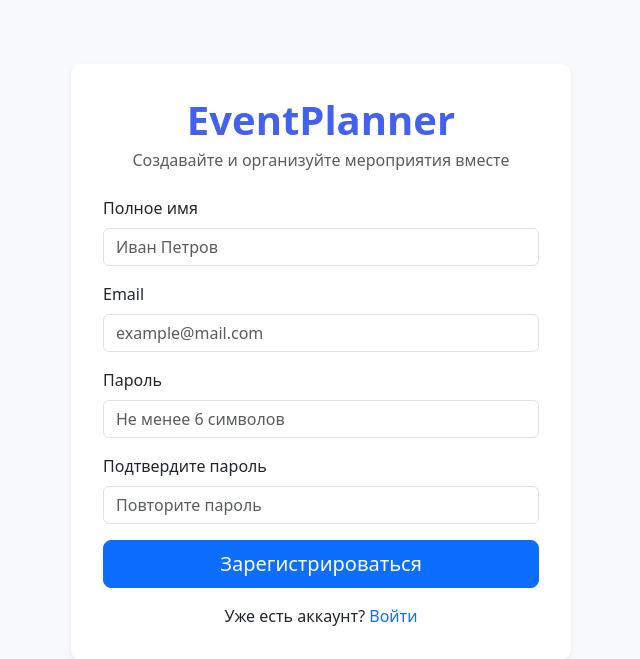
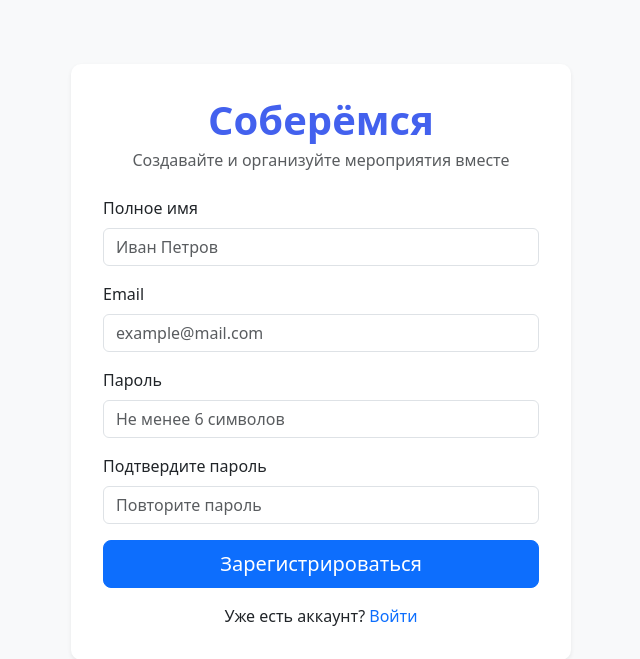
Before and after one commit to Sandkek/Event-Planner, a Flask app: page /register in a window 1280 px wide. Shown: the top 659 px of the page, without its empty margins (319-959 px from the left). Run offline with Flask 3, Linux system fonts and the light colour scheme.

Commit message:
Renaming

```diff
--- a/services/email_service.py
+++ b/services/email_service.py
@@ -4,16 +4,16 @@ from extensions import mail
 
 def send_event_update_email(to_email, event_title, message_text):
     msg = Message(
-        subject=f'EventPlanner: изменено мероприятие «{event_title}»',
+        subject=f'Соберёмся: изменено мероприятие «{event_title}»',
         recipients=[to_email],
         body=f'''Здравствуйте!
 
 {message_text}
 
-Откройте EventPlanner, чтобы посмотреть актуальную информацию о мероприятии.
+Откройте Соберёмся, чтобы посмотреть актуальную информацию о мероприятии.
 
 С уважением,
-EventPlanner
+Соберёмся
 '''
     )
 
--- a/static/components/footer.html
+++ b/static/components/footer.html
@@ -1,7 +1,7 @@
 <footer class="app-footer">
   <div class="container text-center py-3">
     <span class="text-muted">
-      EventPlanner · Разработано в рамках ВКР ТПУ, 2026
+      Соберёмся · Разработано в рамках ВКР ТПУ, 2026
     </span>
   </div>
 </footer>
--- a/static/components/navbar.html
+++ b/static/components/navbar.html
@@ -1,7 +1,7 @@
 <!-- navbar.html -->
 <nav class="navbar navbar-expand-lg app-navbar sticky-top">
   <div class="container">
-    <a class="navbar-brand" href="/">EventPlanner</a>
+    <a class="navbar-brand" href="/">Соберёмся</a>
     <div class="d-flex align-items-center" id="authNav">
       <!-- Содержимое будет вставлено через JS -->
     </div>
--- a/static/js/pages/event.js
+++ b/static/js/pages/event.js
@@ -563,7 +563,7 @@ document.addEventListener('DOMContentLoaded', async () => {
     return;
   }
 
-  document.getElementById('pageTitle').textContent = `${event.title} — EventPlanner`;
+  document.getElementById('pageTitle').textContent = `${event.title} — Соберёмся`;
   document.getElementById('eventTitle').textContent = event.title;
   document.getElementById('eventDate').textContent = formatFullDate(event.date);
   document.getElementById('eventLocation').textContent = event.location;
--- a/static/js/ui/navbar.js
+++ b/static/js/ui/navbar.js
@@ -18,7 +18,7 @@ export async function loadNavbar() {
     document.body.insertAdjacentHTML('afterbegin', `
       <nav class="navbar navbar-expand-lg app-navbar sticky-top">
         <div class="container">
-          <a class="navbar-brand" href="/">EventPlanner</a>
+          <a class="navbar-brand" href="/">Соберёмся</a>
           <div class="d-flex align-items-center" id="authNav"></div>
         </div>
       </nav>
--- a/templates/admin.html
+++ b/templates/admin.html
@@ -2,7 +2,7 @@
 <html lang="ru">
 <head>
   <meta charset="UTF-8">
-  <title>Админ-панель — EventPlanner</title>
+  <title>Админ-панель — Соберёмся</title>
 
   <link rel="stylesheet" href="https://cdn.jsdelivr.net/npm/bootstrap@5.3.3/dist/css/bootstrap.min.css">
   <link rel="stylesheet" href="/static/css/base.css">
--- a/templates/calendar.html
+++ b/templates/calendar.html
@@ -3,7 +3,7 @@
 <head>
   <meta charset="UTF-8" />
   <meta name="viewport" content="width=device-width, initial-scale=1.0" />
-  <title>Календарь событий — EventPlanner</title>
+  <title>Календарь событий — Соберёмся</title>
 
   <link href="https://cdn.jsdelivr.net/npm/bootstrap@5.3.3/dist/css/bootstrap.min.css" rel="stylesheet" />
   <link rel="stylesheet" href="https://cdn.jsdelivr.net/npm/bootstrap-icons@1.11.3/font/bootstrap-icons.min.css">
--- a/templates/create-event.html
+++ b/templates/create-event.html
@@ -3,7 +3,7 @@
 <head>
   <meta charset="UTF-8" />
   <meta name="viewport" content="width=device-width, initial-scale=1.0" />
-  <title>Создать мероприятие — EventPlanner</title>
+  <title>Создать мероприятие — Соберёмся</title>
 
   <!-- Bootstrap 5 -->
   <link href="https://cdn.jsdelivr.net/npm/bootstrap@5.3.3/dist/css/bootstrap.min.css" rel="stylesheet" />
--- a/templates/edit-event.html
+++ b/templates/edit-event.html
@@ -3,7 +3,7 @@
 <head>
   <meta charset="UTF-8" />
   <meta name="viewport" content="width=device-width, initial-scale=1.0" />
-  <title>Редактировать мероприятие — EventPlanner</title>
+  <title>Редактировать мероприятие — Соберёмся</title>
 
   <!-- Bootstrap 5 -->
   <link href="https://cdn.jsdelivr.net/npm/bootstrap@5.3.3/dist/css/bootstrap.min.css" rel="stylesheet" />
--- a/templates/event.html
+++ b/templates/event.html
@@ -3,7 +3,7 @@
 <head>
   <meta charset="UTF-8" />
   <meta name="viewport" content="width=device-width, initial-scale=1.0" />
-  <title id="pageTitle">Мероприятие — EventPlanner</title>
+  <title id="pageTitle">Мероприятие — Соберёмся</title>
 
   <!-- Bootstrap 5 CSS -->
   <link
--- a/templates/index.html
+++ b/templates/index.html
@@ -3,7 +3,7 @@
 <head>
   <meta charset="UTF-8" />
   <meta name="viewport" content="width=device-width, initial-scale=1.0" />
-  <title>EventPlanner — Найдите своё сообщество</title>
+  <title>Соберёмся — Найдите своё сообщество</title>
 
   <link
     href="https://cdn.jsdelivr.net/npm/bootstrap@5.3.3/dist/css/bootstrap.min.css"
--- a/templates/login.html
+++ b/templates/login.html
@@ -6,7 +6,7 @@
   <meta charset="UTF-8" />
   <meta name="viewport" content="width=device-width, initial-scale=1.0"/>
 
-  <title>Вход | EventPlanner</title>
+  <title>Вход | Соберёмся</title>
 
   <link
     href="https://cdn.jsdelivr.net/npm/bootstrap@5.3.3/dist/css/bootstrap.min.css"
--- a/templates/profile.html
+++ b/templates/profile.html
@@ -3,7 +3,7 @@
 <head>
   <meta charset="UTF-8" />
   <meta name="viewport" content="width=device-width, initial-scale=1.0" />
-  <title>Мой профиль — EventPlanner</title>
+  <title>Мой профиль — Соберёмся</title>
 
   <!-- Bootstrap 5 -->
   <link href="https://cdn.jsdelivr.net/npm/bootstrap@5.3.3/dist/css/bootstrap.min.css" rel="stylesheet" />
--- a/templates/register.html
+++ b/templates/register.html
@@ -3,7 +3,7 @@
 <head>
   <meta charset="UTF-8" />
   <meta name="viewport" content="width=device-width, initial-scale=1.0" />
-  <title>Регистрация — EventPlanner</title>
+  <title>Регистрация — Соберёмся</title>
 
   <!-- Bootstrap 5 CSS -->
   <link
@@ -19,7 +19,7 @@
   <div class="container">
     <div class="form-container">
       <div class="logo">
-        <h1>EventPlanner</h1>
+        <h1>Соберёмся</h1>
         <p class="text-muted">Создавайте и организуйте мероприятия вместе</p>
       </div>
 
--- a/templates/settings.html
+++ b/templates/settings.html
@@ -3,7 +3,7 @@
 <head>
   <meta charset="UTF-8" />
   <meta name="viewport" content="width=device-width, initial-scale=1.0" />
-  <title>Настройки — EventPlanner</title>
+  <title>Настройки — Соберёмся</title>
 
   <link href="https://cdn.jsdelivr.net/npm/bootstrap@5.3.3/dist/css/bootstrap.min.css" rel="stylesheet" />
   <link rel="stylesheet" href="https://cdn.jsdelivr.net/npm/bootstrap-icons@1.11.3/font/bootstrap-icons.min.css">
```
Also changed, not shown: instance/eventplanner.db.
